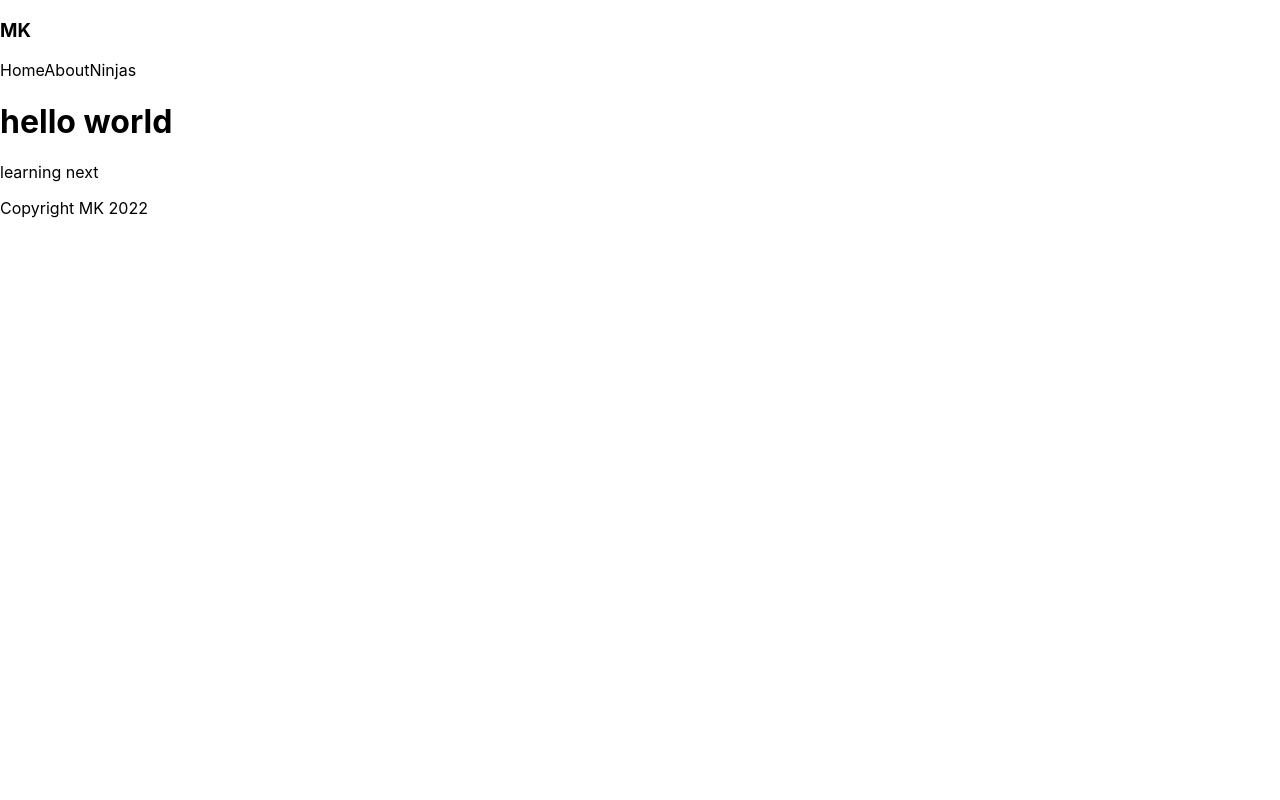
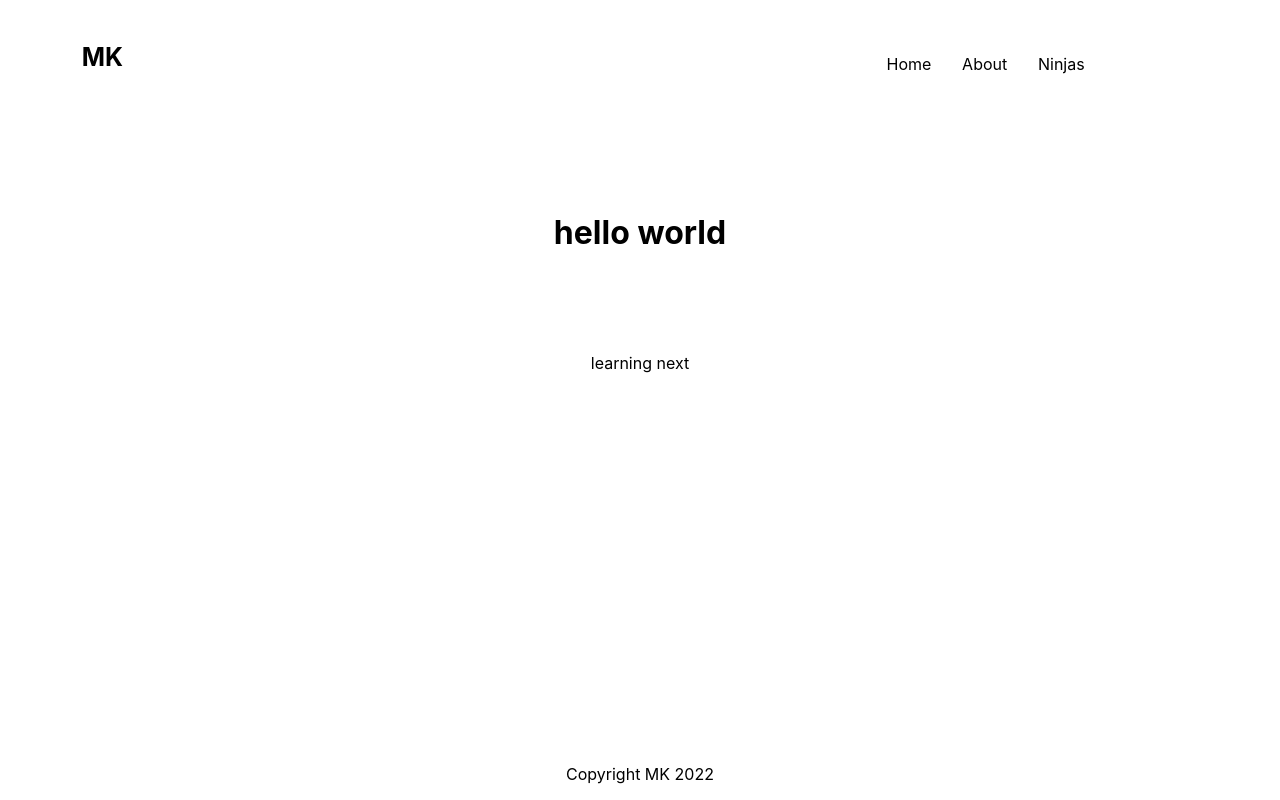
Before and after one commit to mvykool/nextjs-course, a Next.js app in the folder next-course/: page / in a window 1280 px wide. Built offline with nearby package versions, Linux system fonts and the light colour scheme.

Commit message:
added more pages and 404 page

```diff
--- a/next-course/components/NavBar.js
+++ b/next-course/components/NavBar.js
@@ -4,10 +4,14 @@ import Link  from 'next/link'
 const NavBar = () => {
   return (
     <div className='nav-bar'>
+        <div className='nav-logo'>
         <h3>MK</h3>
-        <Link href="/">Home</Link>
-        <Link href="/about">About</Link>
-        <Link href="/ninjas">Ninjas</Link>
+        </div>
+       <div className='nav-links'>
+       <Link href="/" className='link'>Home</Link>
+        <Link href="/about" className='link'>About</Link>
+        <Link href="/ninjas" className='link'>Ninjas</Link>
+       </div>
     </div>
   )
 }
--- a/next-course/pages/index.js
+++ b/next-course/pages/index.js
@@ -2,9 +2,19 @@ import Head from 'next/head'
 
 export default function Home() {
   return (
-    <div>
+   <>
+   <Head>
+    <title>MK | Home</title>
+    <meta name='keywords' content="nijas" />
+   </Head>
+    <div className='home'>
+    <div className='home-title'>
     <h1>hello world</h1>
-    <p>learning next</p>
     </div>
+     <div className='home-content'>
+     <p>learning next</p>
+     </div>
+    </div>
+   </>
   )
 }
--- a/next-course/styles/globals.css
+++ b/next-course/styles/globals.css
@@ -24,3 +24,59 @@ a {
     background: black;
   }
 }
+
+.nav-bar{
+  overflow: hidden;
+  display: flex;
+  justify-content: space-between;
+  width: 100vw;
+  height: 10%;
+}
+
+.nav-links{
+  display: flex;
+  justify-content: center;
+  width: 40%;
+  margin: 3%;
+}
+
+.nav-logo{
+  display: flex;
+  justify-content: center;
+  width: 10%;
+  margin: 3%;
+}
+
+.nav-bar h3{
+  margin: 3%;
+  font-size: 25px;
+}
+
+
+.link{
+  margin: 3%;
+}
+
+.footer{
+  bottom: 0;
+  width: 100%;
+  position: absolute;
+  display: flex;
+  justify-content: center;
+}
+
+.home-title, .home-content{
+  margin-top: 5%;
+  display: flex;
+  justify-content: center;
+}
+
+.not-found{
+  margin-left: 30%;
+  margin-top: 10%;
+}
+
+.not-found-link{
+  color: blue;
+  text-decoration: underline;
+}
```
Also changed, not shown: next-course/pages/404.js (added, +24 -0 lines), next-course/pages/about.js (+9 -1 lines), next-course/pages/ninjas/index.js (added, +16 -0 lines).
